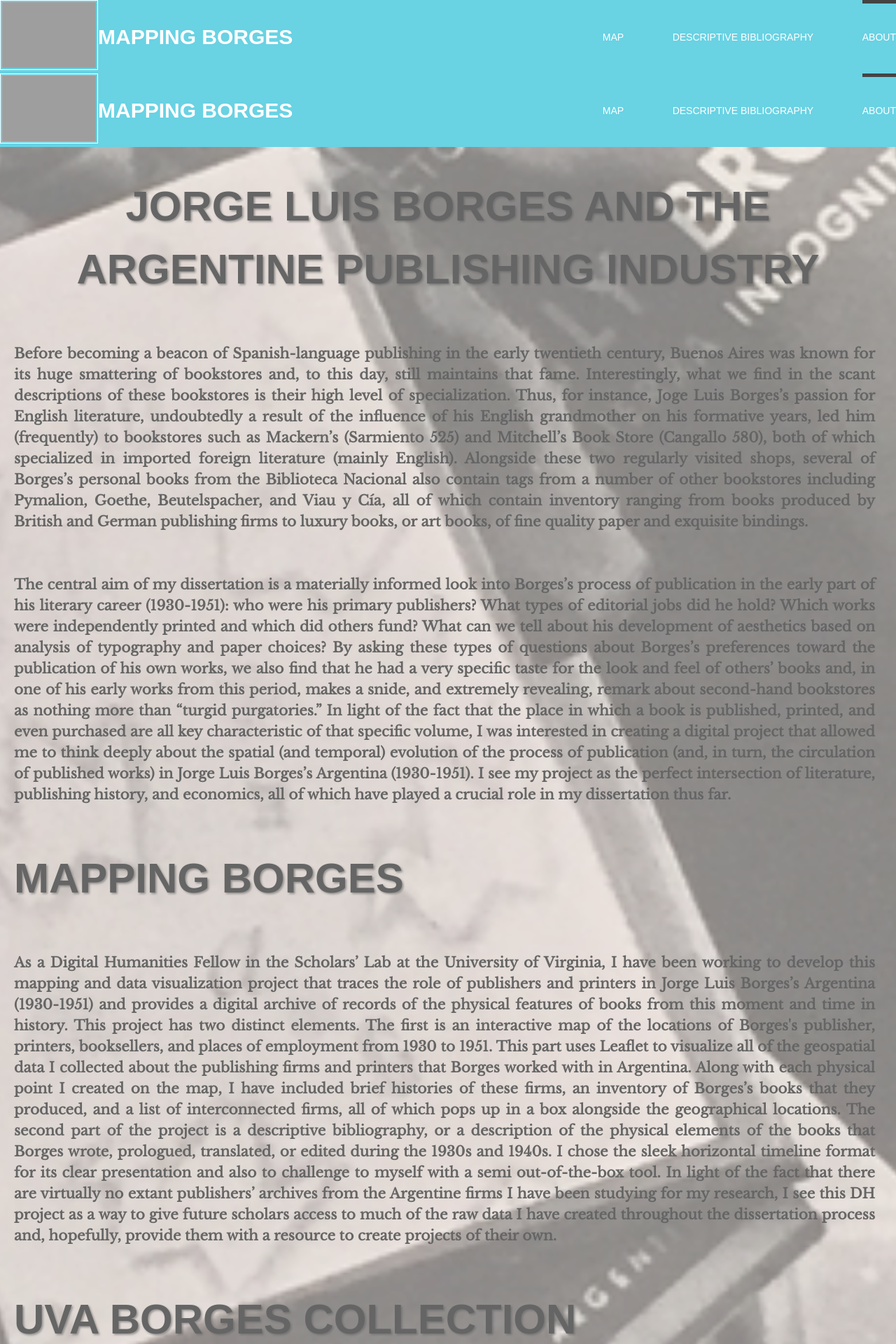
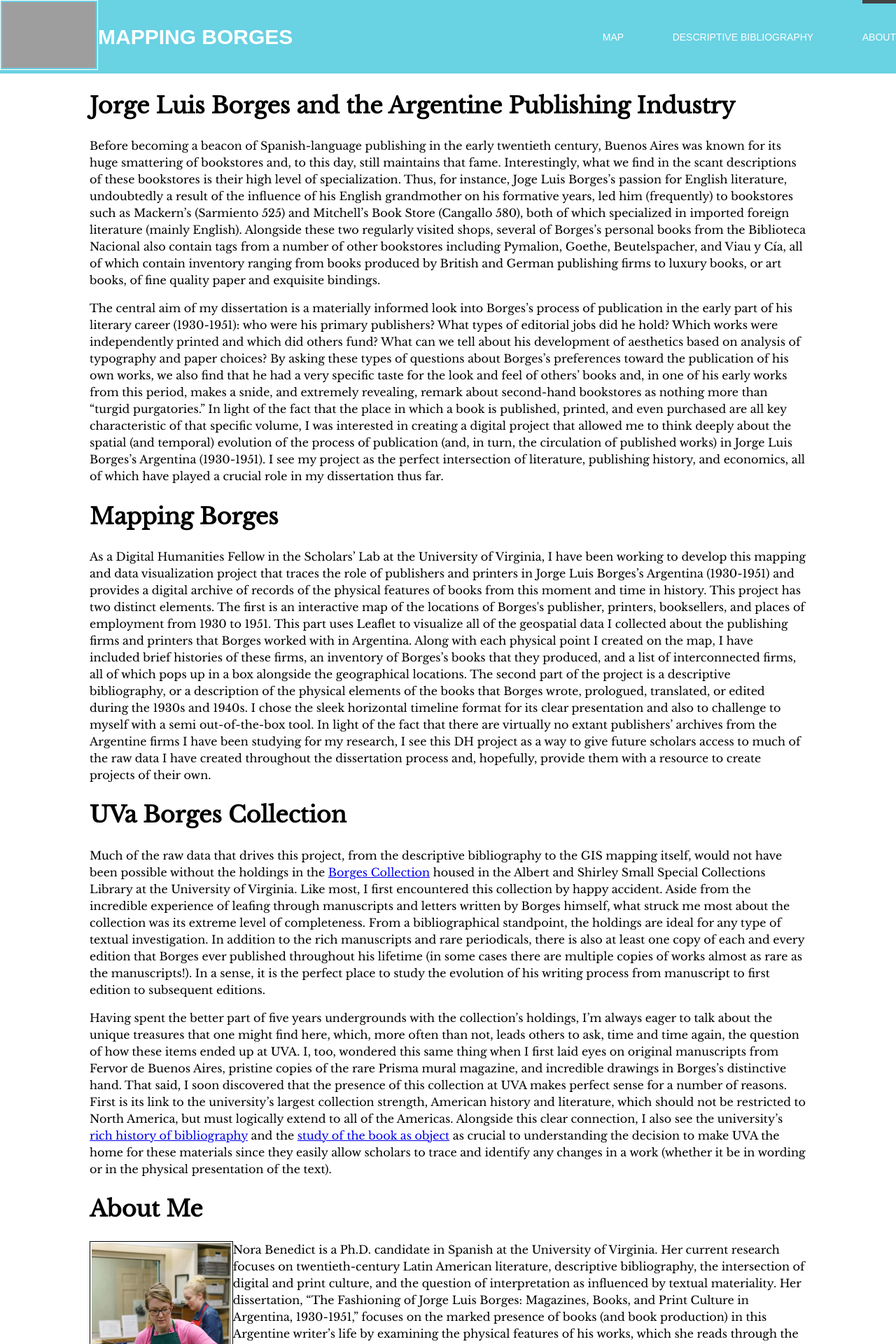
Before and after one commit to norabenedict/borges, a Jekyll site: the page built from about.html, in a window 1280 px wide. Shown: the top 1920 px of the page at 70% size. Built offline with Jekyll 4.4.1, drawn with Linux system fonts in a browser that asks for light colours; grey boxes are pictures that could not be loaded.

Commit message:
Somewhat streamlines markup.

```diff
--- a/_layouts/default.html
+++ b/_layouts/default.html
@@ -40,6 +40,6 @@
 </header>
 {% endif %}
 
-<main>
+<main class="{{ page.title | downcase | replace: " ","-" }}">
   {{ content }}
 </main>
--- a/about.html
+++ b/about.html
@@ -3,27 +3,7 @@
 title: About
 order: 4
 ---
-<header>
-  <img src="images/borges-webcover.jpg" alt="logo" class="logo" onclick="window.location.href='/index.html'">
-  <h1><a href="index.html" onclick="window.location">Mapping Borges</a></h1>
-<nav>
-  <ul>
-    {% assign navigation_pages = site.html_pages | sort: "order" %}
-    {% for p in navigation_pages %}
-    {% if p.order %}
-      <li>
-        <a href="{{ p.url | prepend: site.baseurl }}" {% if p.url == page.url %}class="active"{% endif %}>
-          {{ p.title }}
-        </a>
-      </li>
-      {% endif %}
-    {% endfor %}
-  </ul>
-</nav>
-</header>
-<body>
 
-<header class="about-header">
 
 <h1>Jorge Luis Borges and the Argentine Publishing Industry</h1>
   <p>Before becoming a beacon of Spanish-language publishing in the early twentieth century, Buenos Aires was known for its huge smattering of bookstores and, to this day, still maintains that fame. Interestingly, what we find in the scant descriptions of these bookstores is their high level of specialization. Thus, for instance, Joge Luis Borges’s passion for English literature, undoubtedly a result of the influence of his English grandmother on his formative years, led him (frequently) to bookstores such as Mackern’s (Sarmiento 525) and Mitchell’s Book Store (Cangallo 580), both of which specialized in imported foreign literature (mainly English). Alongside these two regularly visited shops, several of Borges’s personal books from the Biblioteca Nacional also contain tags from a number of other bookstores including Pymalion, Goethe, Beutelspacher, and Viau y Cía, all of which contain inventory ranging from books produced by British and German publishing firms to luxury books, or art books, of fine quality paper and exquisite bindings.</p>
@@ -45,6 +25,3 @@
 
   <p><img src="images/nora-cover2.jpg" class="borges_images"
     alt="Argentine Book Industry"> Nora Benedict is a Ph.D. candidate in Spanish at the University of Virginia. Her current research focuses on twentieth-century Latin American literature, descriptive bibliography, the intersection of digital and print culture, and the question of interpretation as influenced by textual materiality. Her dissertation, “The Fashioning of Jorge Luis Borges: Magazines, Books, and Print Culture in Argentina, 1930-1951,” focuses on the marked presence of books (and book production) in this Argentine writer’s life by examining the physical features of his works, which she reads through the lens of analytical bibliography and material studies.<a href="http://scholarslab.org/people/nora-benedict/">Read about her DH work!</a></p>
-
-</header>
-</body>
--- a/styles.css
+++ b/styles.css
@@ -198,10 +198,17 @@
   height: 250;
 }
 
-.container {
-  with: 80%
+main{
+  width: 80%;
   margin: 0 auto;
 }
+
+main.home,
+main.map{
+  width: auto;
+  margin: auto;
+}
+
 
 
 header {
```
Also changed, not shown: timeline.html (+1 -19 lines).
